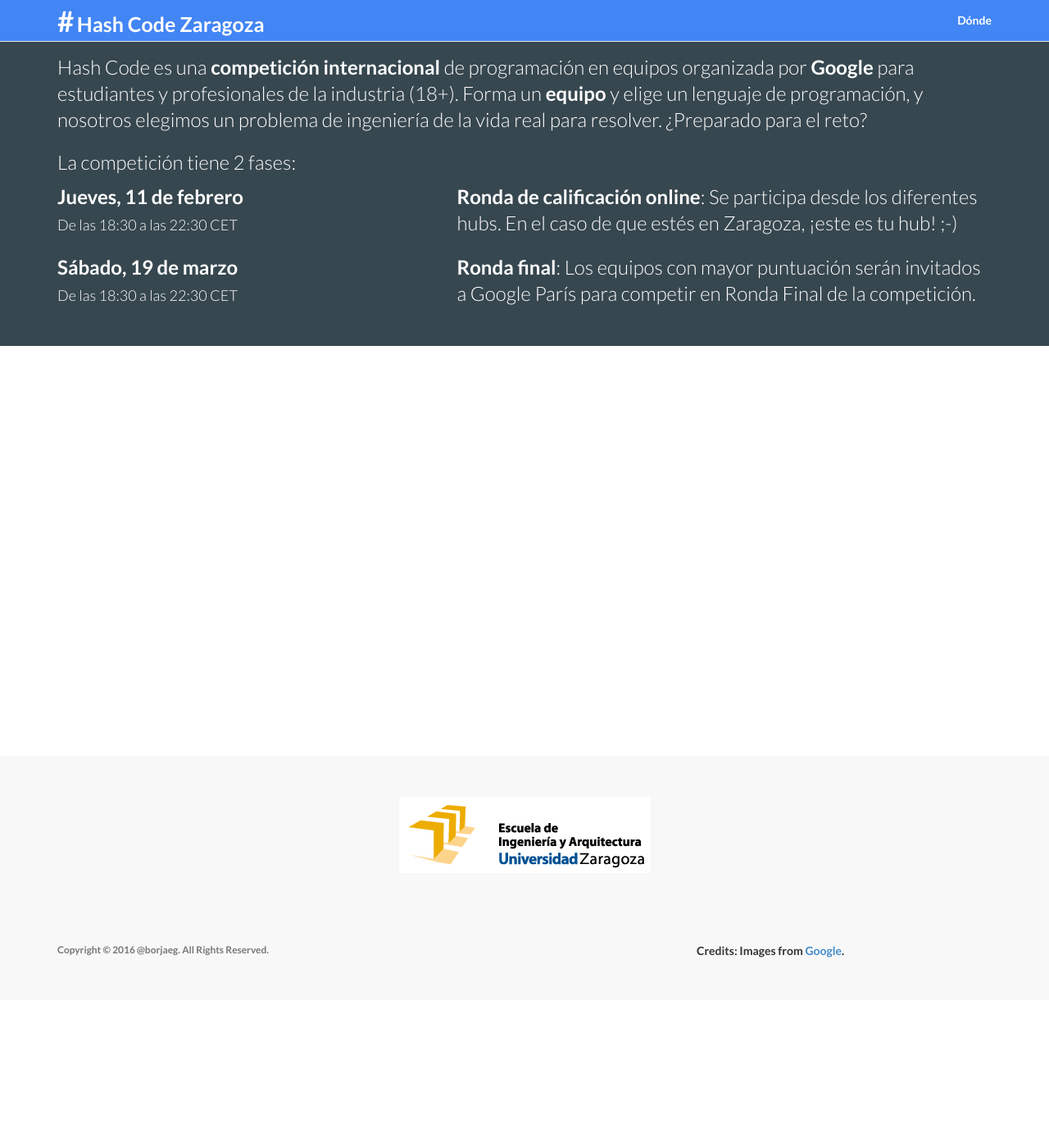
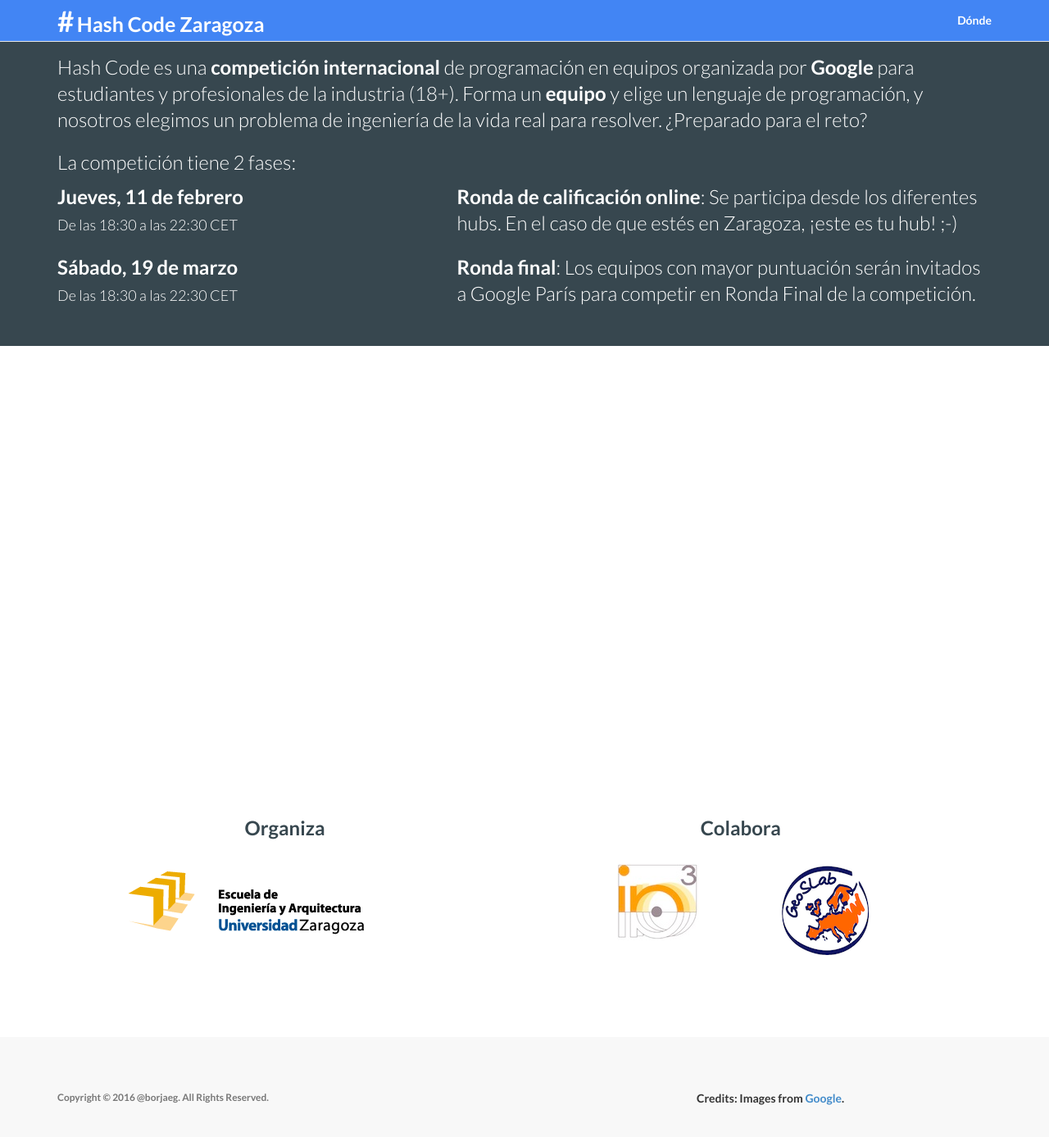
Before and after one commit to hashcodezgz/hashcodezgz.github.io, a Jekyll site: the page index.html, which Jekyll copies as it is, in a window 1280 px wide and 1400 px high, scrolled down 858 px. Shown: the top 1387 px of the window at 82% size. Built offline with Jekyll 4.4.1, drawn with Linux system fonts in a browser that asks for light colours; before the commit the page ends 2078 px from its top, so only the background shows below that.

Commit message:
sponsors and styles enhanced

```diff
--- a/css/landing-page.css
+++ b/css/landing-page.css
@@ -164,6 +164,21 @@ h4{
     background-size: cover;
 }
 
+.sponsors{
+    background-color: #FFFFFF;
+}
+
+.logos{
+    margin-bottom: 100px;
+}
+
+.header{
+    margin-bottom:20px;
+    margin-top:40px;
+    background-color: #FFFFFF;
+    color:#37474F;
+}
+
 .summary_text {
     font-family: "Lato", "sans-serif";
     font-size: 24px;
--- a/index.html
+++ b/index.html
@@ -1,5 +1,6 @@
 <!DOCTYPE html>
 <html>
+
 <head>
 
     <meta charset="utf-8">
@@ -97,7 +101,7 @@
                 <div class="row">
                     <div class="col-lg-12">
                         <div class="intro-message">
-                        <img src="img/hashcode_hero.png" alt="Hah Code Title" height="60%" width="60%">
+                            <img src="img/hashcode_hero.png" alt="Hash Code Title" height="60%" width="60%">
                             <!--<h1>Landing Page</h1>-->
                             <h4>Resolvamos desde el <span class="zaragoza-span">Hub de Zaragoza</span> problemas de ingeniería propuestos por <span class="zaragoza-span">Google</span></h4>
                             <h2>¿Aceptas el reto?</h2>
@@ -130,10 +134,12 @@
                             Hash Code es una <strong>competición internacional</strong> de programación en equipos organizada por <strong>Google</strong> para estudiantes y profesionales de la industria (18+). Forma un <strong>equipo</strong> y elige un lenguaje de programación, y nosotros elegimos un problema de ingeniería de la vida real para resolver. ¿Preparado para el reto?
                         </p>
                         <p style="margin-top:20px;" class="summary_text">
-                    La competición tiene 2 fases:<br>
+                            La competición tiene 2 fases:
+                            <br>
                             <div class="row">
                                 <div class="col-md-4">
-                            <p class="summary_text"><strong>Jueves, 11 de febrero</strong><br> <span class="time">De las 18:30 a las 22:30 CET </span></p>
+                                    <p class="summary_text"><strong>Jueves, 11 de febrero</strong>
+                                        <br> <span class="time">De las 18:30 a las 22:30 CET </span></p>
                                 </div>
                                 <div class="col-md-offset-1 col-md-7">
                                     <p class="summary_text"><strong>Ronda de calificación online</strong>: Se participa desde los diferentes hubs. En el caso de que estés en Zaragoza, ¡este es tu hub! ;-)</p>
@@ -141,7 +147,8 @@
                             </div>
                             <div class="row" style="margin-top:10px;">
                                 <div class="col-md-4">
-                            <p class="summary_text"><strong>Sábado, 19 de marzo</strong><br> <span class="time">De las 18:30 a las 22:30 CET </span></p>
+                                    <p class="summary_text"><strong>Sábado, 19 de marzo</strong>
+                                        <br> <span class="time">De las 18:30 a las 22:30 CET </span></p>
                                 </div>
                                 <div class="col-md-offset-1 col-md-7">
                                     <p class="summary_text"><strong>Ronda final</strong>: Los equipos con mayor puntuación serán invitados a Google París para competir en Ronda Final de la competición.</p>
@@ -152,7 +159,7 @@
                     <div class="col-lg-6">
                         <ul class="list-inline banner-social-buttons">
 
-					<!--	<li>
+                            <!--    <li>
                             <a href="https://twitter.com/SBootstrap" class="btn btn-default btn-lg"><i class="fa fa-twitter fa-fw"></i> <span class="network-name">twitter</span></a>
                         </li>
 
@@ -169,35 +176,39 @@
     </section>
     <!-- /.banner -->
     <!-- Footer -->
-        <section id="where">
+    <section id="where" style="margin-bottom:15px;">
         <div id="map"></div>
     </section>
+    <div class="sponsors">
+        <div class="container">
+            <div class="row header">
+                <div class="col-md-6">
+                    <center>
+                        <h3>Organiza</h3></center>
+                </div>
+                <div class="col-md-5" style="margin-left:20px;">
+                    <center>
+                        <h3>Colabora</h3></center>
+                </div>
+            </div>
+            <div class="row logos">
+                <div class="col-md-5">
+                    <center>
+                        <a href="https://eina.unizar.es/"><img src="img/logo_eina.png"></a>
+                    </center>
+                </div>
+                <div class="col-md-offset-2 col-md-2">
+                    <a href="http://iaaa.unizar.es/"><img src="img/iaaa.jpg"></a>
+                </div>
+                <div class="col-md-2">
+                    <a href="http://www.geoslab.com/"><img src="img/geoslab.png"></a>
+                </div>
+            </div>
+        </div>
         <footer>
             <div class="container">
-        <div class="row" style="margin-bottom:70px;">
-            <div class="col-md-12">
-            <center><a href="https://eina.unizar.es/"><img src = "img/logo_eina.png"></a></center>
-        </div>
-        </div>
                 <div class="row">
                     <div class="col-md-8">
-               <!-- <ul class="list-inline">
-                    <li>
-                        <a href="#home">Home</a>
-                    </li>
-                    <li class="footer-menu-divider">&sdot;</li>
-                    <li>
-                        <a href="#about">About</a>
-                    </li>
-                    <li class="footer-menu-divider">&sdot;</li>
-                    <li>
-                        <a href="#services">Services</a>
-                    </li>
-                    <li class="footer-menu-divider">&sdot;</li>
-                    <li>
-                        <a href="#contact">Contact</a>
-                    </li>
-                </ul>-->
                         <p class="copyright text-muted small">Copyright &copy; 2016 @borjaeg. All Rights Reserved.</p>
                     </div>
                     <div class="col-md-4">
@@ -220,4 +231,5 @@
     <script src="js/landing-page.js"></script>
 
 </body>
+
 </html>
```
Also changed, not shown: other parts of index.html (+4 -1 lines), img/geoslab.png (added), img/iaaa.jpg (added), 4 other files. Lines whose indentation alone changed are shown as unchanged.
